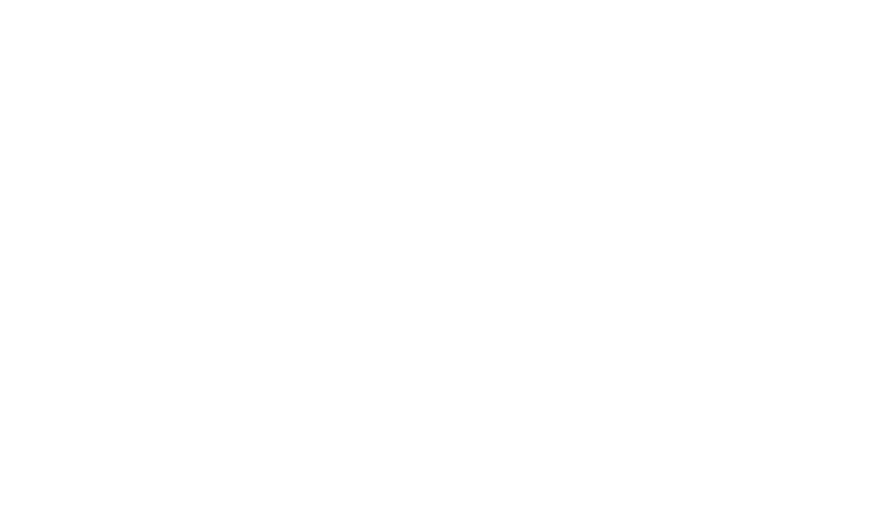
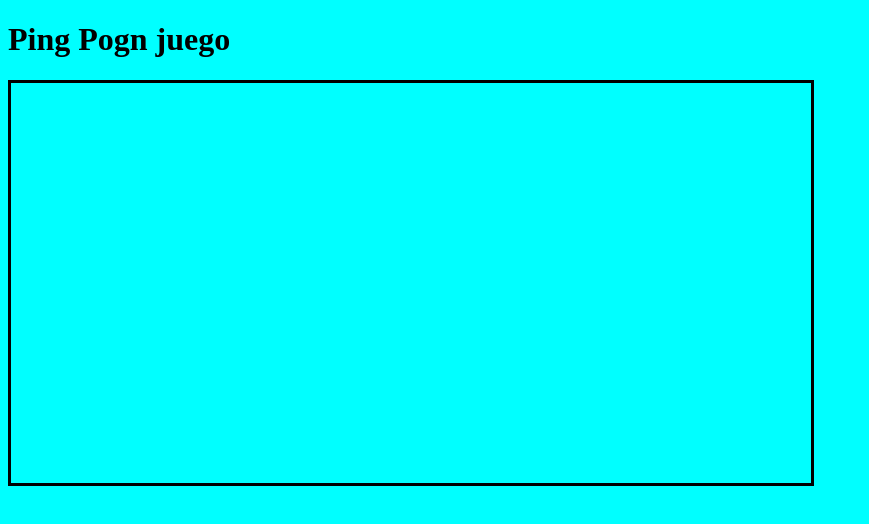
Before and after one commit to riveco20/Practica_JavaScript_Final, a plain HTML site: page index.html in a window 1280 px wide. Shown: the whole page, without its empty margins (0-869 px from the left). Drawn offline with Linux system fonts and the light colour scheme.

Commit message:
Agregando clase para el tablero y el lienzo

```diff
--- a/archivocss/estilos.css
+++ b/archivocss/estilos.css
@@ -0,0 +1,9 @@
+body {
+    background: aqua;
+}
+
+#canvas{
+
+    border:solid;
+
+}
--- a/archivojs/codigo.js
+++ b/archivojs/codigo.js
@@ -1 +1,50 @@
-alert("Alerta")
+class Board{
+    constructor(width,height){
+        this.width = width;
+        this.height = height;
+        this.playing = false;
+        this.gameOver=false;
+        this.bars=[];
+        this.ball= null;
+
+        };
+
+        board(elements){
+            self.Board.prototype={
+                get elements(){
+                    var elements = this.bars;
+                    elements.push(this.ball);
+                    return elements;
+                }
+
+            }
+        }
+
+
+};
+
+//Clase vista
+
+class BoardView{
+
+    constructor(canvas,board){
+        this.canvas = canvas;
+        this.canvas.width = board.width;
+        this.canvas.height = board.height;
+        this.board = board;
+        this.ctx = canvas.getContext("2d");
+
+    }
+
+}
+
+
+//Fuccion menu
+
+self.addEventListener("load",main);
+
+function main(){
+    var tablero = new Board(800,400);
+    var canvas = document.getElementById('canvas');
+    var vista = new BoardView(canvas,tablero);
+}
--- a/index.html
+++ b/index.html
@@ -5,10 +5,14 @@
     <meta http-equiv="X-UA-Compatible" content="IE=edge">
     <meta name="viewport" content="width=device-width, initial-scale=1.0">
     <title>Practica ping pong</title>
+    <link rel="stylesheet" href="archivocss/estilos.css">
     <script src="archivojs/codigo.js"></script>
+
 </head>
 <body>
 
+    <h1>Ping Pogn juego</h1>
+    <canvas id="canvas"></canvas>
 
 </body>
 </html>
```
